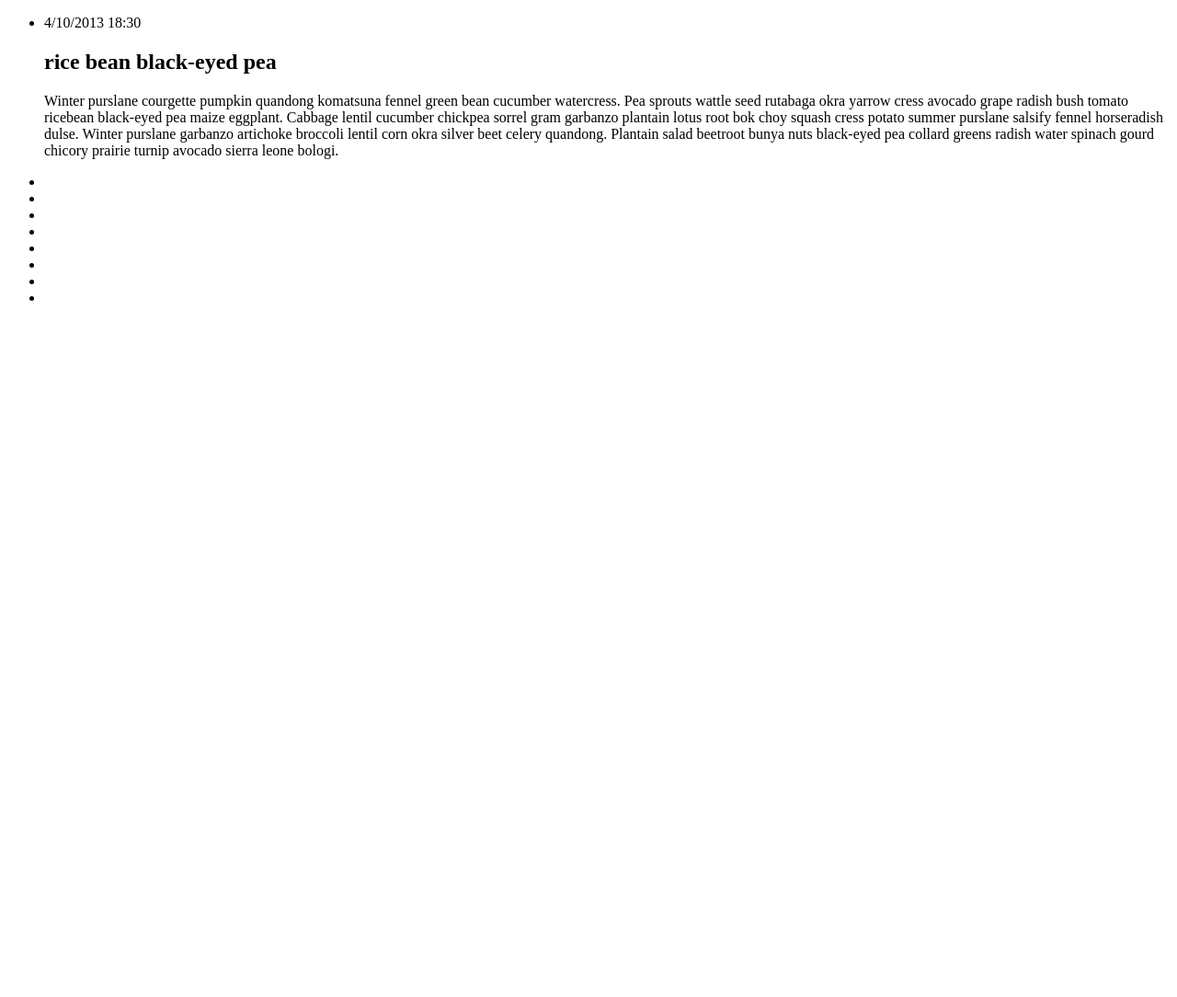
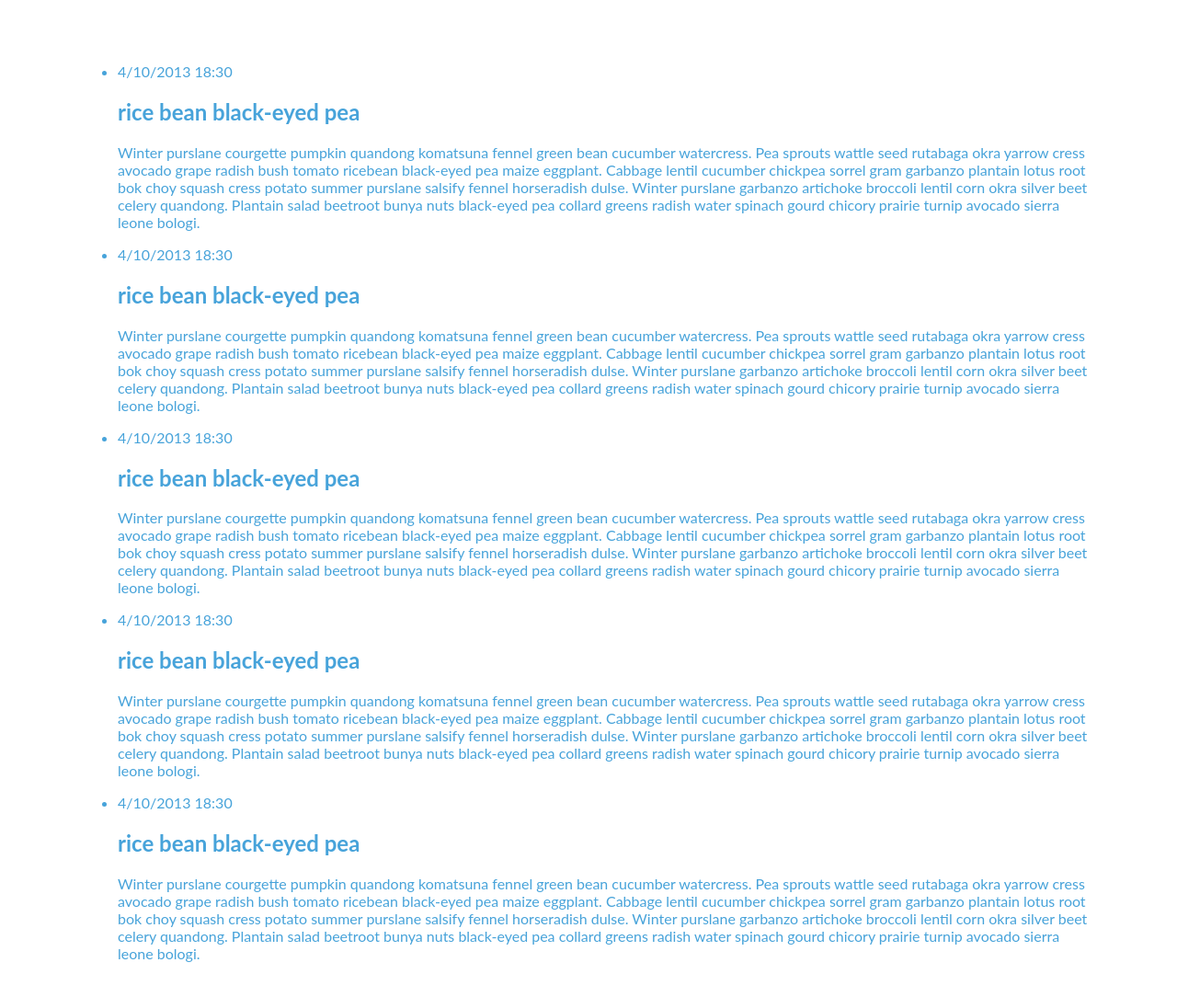
Before and after one commit to JustinShayesteh/second-hw, a plain HTML site: page index.html in a window 1280 px wide. Shown: the whole page at 92% size. Before the commit the page ends 800 px from the top, so only its background shows below. Drawn offline with Linux system fonts and the light colour scheme.

Commit message:
second-hw

```diff
--- a/index.html
+++ b/index.html
@@ -16,6 +16,7 @@
             <span>4/10/2013</span>
             <span>18:30</span>
         </time>
+        <div class="cbp_tmicon cbp_tmicon-phone"></div>
           <div class="phone"></div>
           <div class="label"><h2>rice bean black-eyed pea</h2>
               <p>Winter purslane courgette pumpkin quandong komatsuna
@@ -32,13 +33,86 @@
         </div>
       </li>
 
-
-
-        <li><li>
-        <li><li>
-        <li><li>
-        <li><li>
-
+        <li><time class="time" date="2013-04-10 18:30">
+          <span>4/10/2013</span>
+          <span>18:30</span>
+      </time>
+      <div class="cbp_tmicon cbp_tmicon-phone"></div>
+        <div class="phone"></div>
+        <div class="label"><h2>rice bean black-eyed pea</h2>
+            <p>Winter purslane courgette pumpkin quandong komatsuna
+              fennel green bean cucumber watercress. Pea sprouts wattle
+              seed rutabaga okra yarrow cress avocado grape radish bush
+              tomato ricebean black-eyed pea maize eggplant. Cabbage lentil
+              cucumber chickpea sorrel gram garbanzo plantain lotus root bok
+              choy squash cress potato summer purslane salsify fennel horseradish
+              dulse. Winter purslane garbanzo artichoke broccoli lentil corn
+              okra silver beet celery quandong. Plantain salad beetroot bunya nuts
+              black-eyed pea collard greens radish water spinach gourd chicory prairie
+              turnip avocado sierra leone bologi.
+            </p>
+      </div>
+    </li>
+        <li><time class="time" date="2013-04-10 18:30">
+          <span>4/10/2013</span>
+          <span>18:30</span>
+      </time>
+      <div class="cbp_tmicon cbp_tmicon-phone"></div>
+        <div class="phone"></div>
+        <div class="label"><h2>rice bean black-eyed pea</h2>
+            <p>Winter purslane courgette pumpkin quandong komatsuna
+              fennel green bean cucumber watercress. Pea sprouts wattle
+              seed rutabaga okra yarrow cress avocado grape radish bush
+              tomato ricebean black-eyed pea maize eggplant. Cabbage lentil
+              cucumber chickpea sorrel gram garbanzo plantain lotus root bok
+              choy squash cress potato summer purslane salsify fennel horseradish
+              dulse. Winter purslane garbanzo artichoke broccoli lentil corn
+              okra silver beet celery quandong. Plantain salad beetroot bunya nuts
+              black-eyed pea collard greens radish water spinach gourd chicory prairie
+              turnip avocado sierra leone bologi.
+            </p>
+      </div>
+    </li>
+        <li><time class="time" date="2013-04-10 18:30">
+          <span>4/10/2013</span>
+          <span>18:30</span>
+      </time>
+      <div class="cbp_tmicon cbp_tmicon-phone"></div>
+        <div class="phone"></div>
+        <div class="label"><h2>rice bean black-eyed pea</h2>
+            <p>Winter purslane courgette pumpkin quandong komatsuna
+              fennel green bean cucumber watercress. Pea sprouts wattle
+              seed rutabaga okra yarrow cress avocado grape radish bush
+              tomato ricebean black-eyed pea maize eggplant. Cabbage lentil
+              cucumber chickpea sorrel gram garbanzo plantain lotus root bok
+              choy squash cress potato summer purslane salsify fennel horseradish
+              dulse. Winter purslane garbanzo artichoke broccoli lentil corn
+              okra silver beet celery quandong. Plantain salad beetroot bunya nuts
+              black-eyed pea collard greens radish water spinach gourd chicory prairie
+              turnip avocado sierra leone bologi.
+            </p>
+      </div>
+    </li>
+        <li><time class="time" date="2013-04-10 18:30">
+          <span>4/10/2013</span>
+          <span>18:30</span>
+      </time>
+      <div class="cbp_tmicon cbp_tmicon-phone"></div>
+        <div class="phone"></div>
+        <div class="label"><h2>rice bean black-eyed pea</h2>
+            <p>Winter purslane courgette pumpkin quandong komatsuna
+              fennel green bean cucumber watercress. Pea sprouts wattle
+              seed rutabaga okra yarrow cress avocado grape radish bush
+              tomato ricebean black-eyed pea maize eggplant. Cabbage lentil
+              cucumber chickpea sorrel gram garbanzo plantain lotus root bok
+              choy squash cress potato summer purslane salsify fennel horseradish
+              dulse. Winter purslane garbanzo artichoke broccoli lentil corn
+              okra silver beet celery quandong. Plantain salad beetroot bunya nuts
+              black-eyed pea collard greens radish water spinach gourd chicory prairie
+              turnip avocado sierra leone bologi.
+            </p>
+      </div>
+    </li>
 
   </body>
 </html>
--- a/styles.css
+++ b/styles.css
@@ -0,0 +1,28 @@
+.main{
+  width:90%
+  max-width: 69em;
+  margin: auto;
+  padding: 1.875em 3.125em 1.875em;
+}
+
+*{
+  box-sizing: border-box;
+
+}
+
+div{
+  display: block;
+
+}
+
+.timeline{
+  margin: 30px;
+}
+
+body{
+  font-family: 'Lato', Calibri, Arial, sans-serif;
+  color: #47a3da;
+  font-size: 100%;
+
+
+}
```
